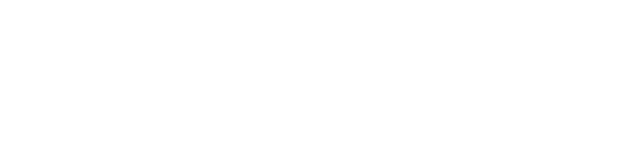
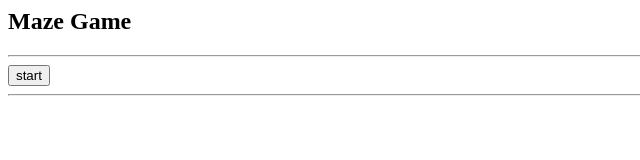
Before and after one commit to wilsonweisenburg/escape_room_game, a plain HTML site: page game.html in a window 1280 px wide. Shown: the whole page, without its empty margins (0-640 px from the left). Drawn offline with Linux system fonts and the light colour scheme.

Commit message:
added some stuff to the html

```diff
--- a/game.html
+++ b/game.html
@@ -1,2 +1,7 @@
 <link src = "game_js.js">
 <link src = "game_css.css">
+<h2>Maze Game</h2>
+<hr>
+<button id="#start">start</button>
+
+<hr>
```
